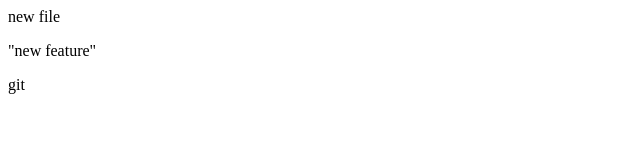
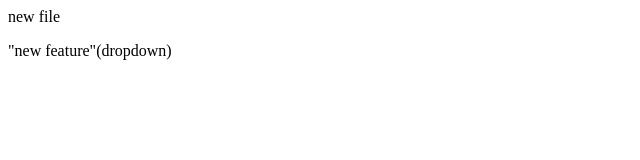
Before and after one commit to Anishaprabhu019/LocalRepo, a plain HTML site: page index.html in a window 1280 px wide. Shown: the whole page, without its empty margins (0-640 px from the left). Drawn offline with Linux system fonts and the light colour scheme.

Commit message:
dropdown added

```diff
--- a/index.html
+++ b/index.html
@@ -1,2 +1,2 @@
 <p>new file </p>
-<p>"new feature"</p>git
+<p>"new feature"(dropdown)</p>
```
